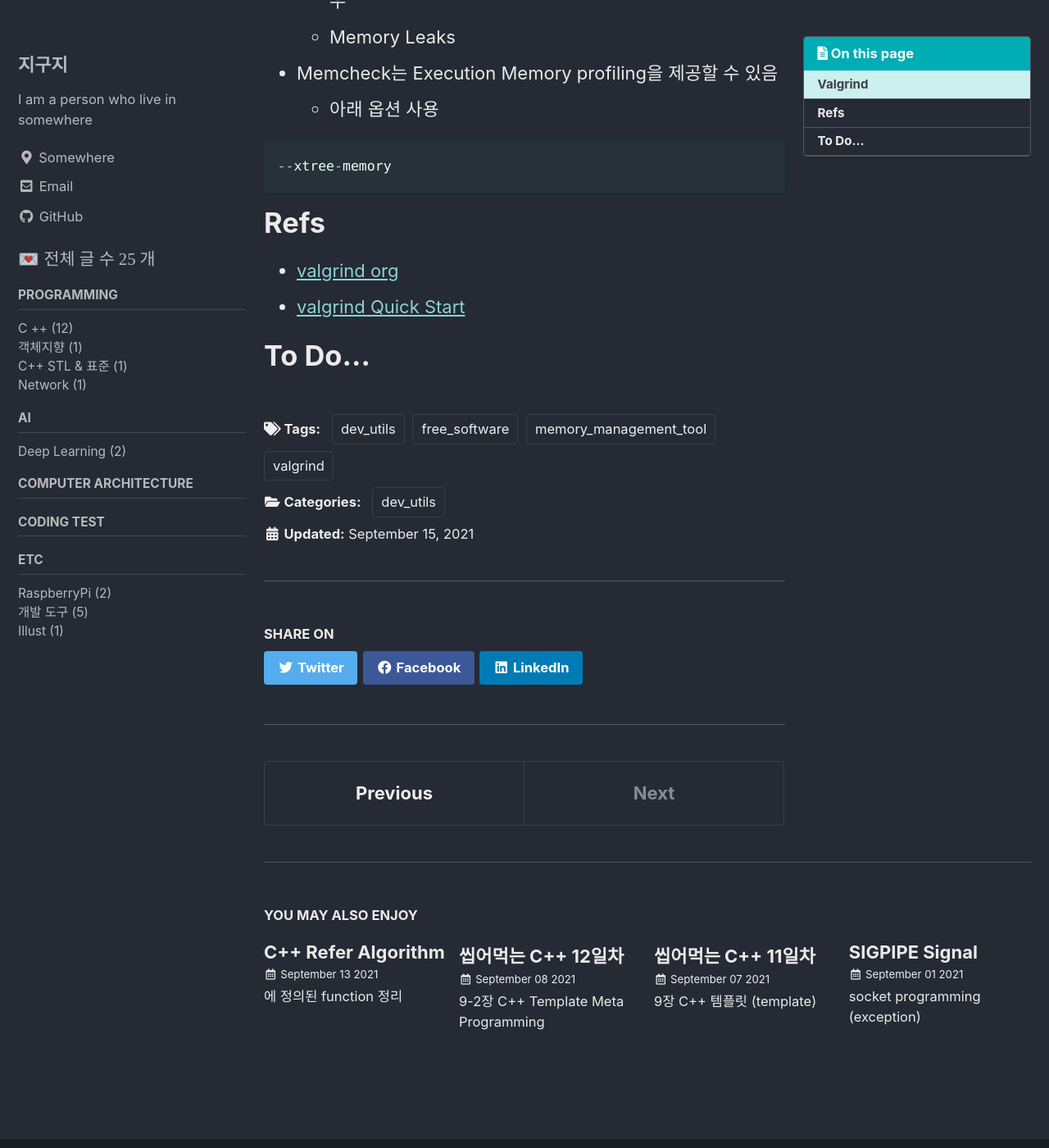
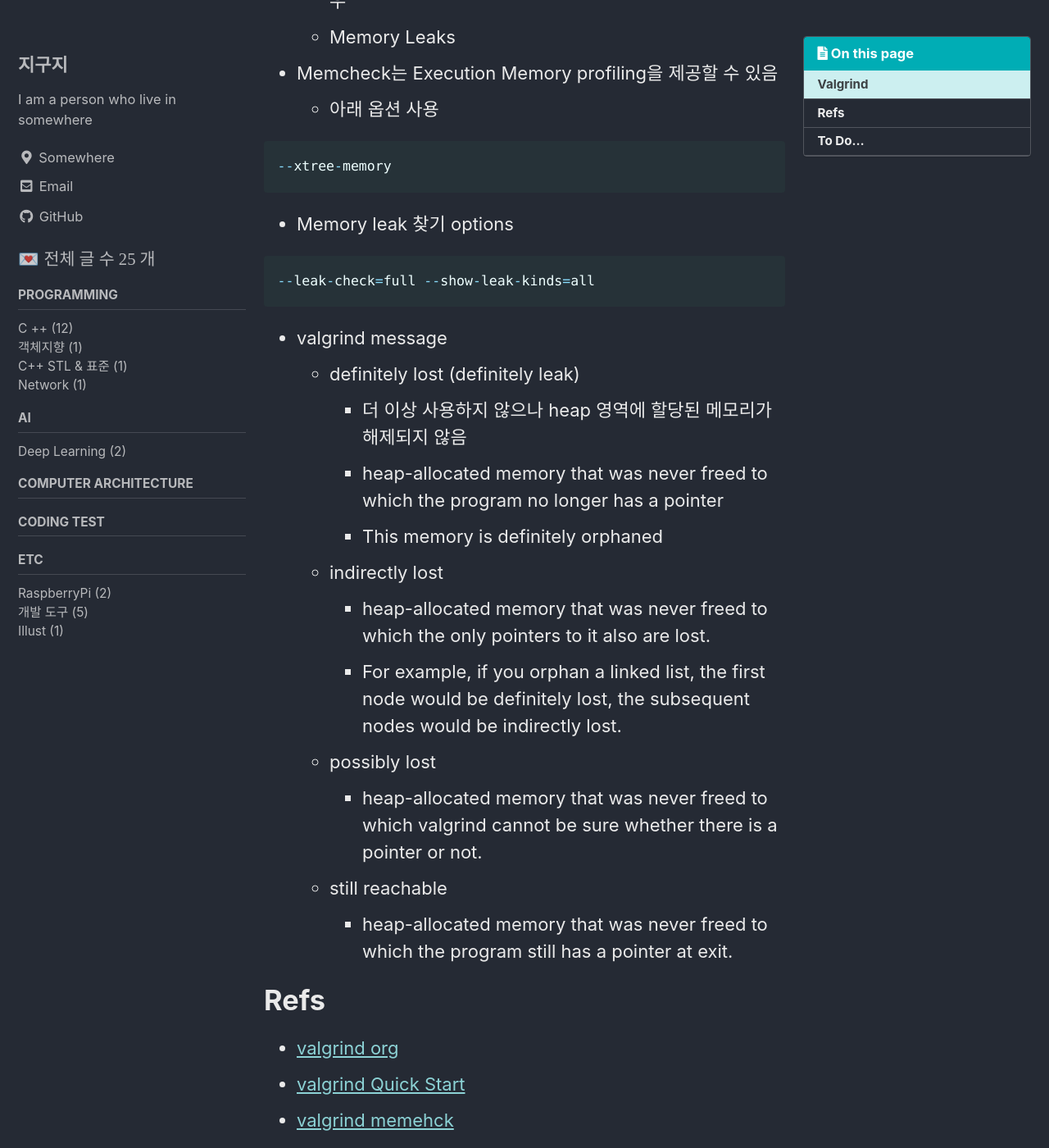
Before and after one commit to hyesuk-k/hyesuk-k.github.io, a Jekyll site: the page built from _posts/2021-09-14-valgrind.md, in a window 1280 px wide and 1400 px high, scrolled down 780 px. Shown: the whole window at 82% size. Built offline with Jekyll 4.4.1, drawn with Linux system fonts in a browser that asks for light colours; cached includes are drawn as plain includes.

Commit message:
[dev_utils] valgrind message 설명추가

````diff
--- a/_posts/2021-09-14-valgrind.md
+++ b/_posts/2021-09-14-valgrind.md
@@ -14,7 +14,7 @@ toc: true
 toc_sticky: true
 
 date: 2021-09-14
-last_modified_at: 2021-09-15
+last_modified_at: 2021-09-16
 ---
 
 # Valgrind
@@ -32,6 +32,7 @@ last_modified_at: 2021-09-15
      - memory overlap (ex : memcpy)
   + Memory allocation function의 매개변수로 음수를 넣는 경우
   + Memory Leaks
+
 * Memcheck는 Execution Memory profiling을 제공할 수 있음
   + 아래 옵션 사용
 
@@ -39,14 +40,29 @@ last_modified_at: 2021-09-15
 --xtree-memory
 ```
 
+* Memory leak 찾기 options
 
+```cpp
+--leak-check=full --show-leak-kinds=all
+```
 
-
-
+* valgrind message
+  + definitely lost (definitely leak)
+    - 더 이상 사용하지 않으나 heap 영역에 할당된 메모리가 해제되지 않음
+    - heap-allocated memory that was never freed to which the program no longer has a pointer
+    - This memory is definitely orphaned
+  + indirectly lost
+    - heap-allocated memory that was never freed to which the only pointers to it also are lost.
+    - For example, if you orphan a linked list, the first node would be definitely lost, the subsequent nodes would be indirectly lost.
+  + possibly lost
+    - heap-allocated memory that was never freed to which valgrind cannot be sure whether there is a pointer or not.
+  + still reachable
+    - heap-allocated memory that was never freed to which the program still has a pointer at exit.
 
 # Refs
 
 * [valgrind org](https://www.valgrind.org/)
 * [valgrind Quick Start](https://www.valgrind.org/docs/manual/QuickStart.html)
+* [valgrind memehck](https://web.stanford.edu/class/archive/cs/cs107/cs107.1218/resources/valgrind.html)
 
 # To Do...
````
